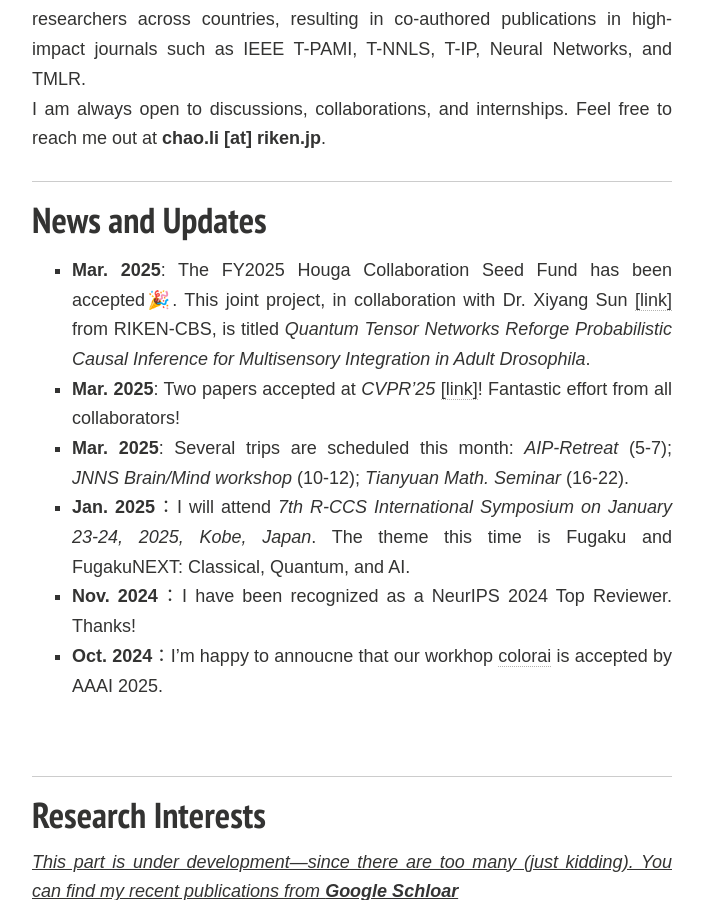
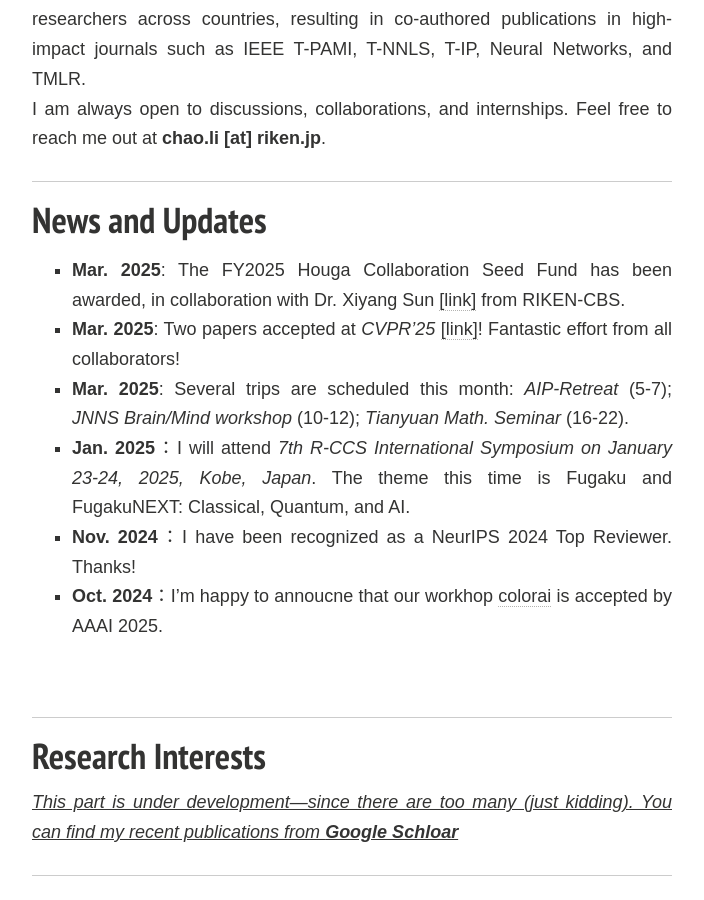
Before and after one commit to ChaoLiAtRIKEN/ChaoLiAtRIKEN.github.io, a Jekyll site: the page built from index.md, in a window 1280 px wide and 900 px high, scrolled down 596 px. Shown: the whole window, without its empty margins (288-992 px from the left). Built offline with Jekyll 4.4.1, drawn with Linux system fonts in a browser that asks for light colours; nearby versions of some CDN libraries; comment, search, counter and statistics services are not loaded; a style sheet for code colours, icons or effects is not loaded.

Commit message:
Update index.md

```diff
--- a/index.md
+++ b/index.md
@@ -35,7 +35,7 @@ If you are interested in any aspect of me, I am always open to discussions and c
 ---
 
 ## News and Updates
-- **Mar. 2025**:  The FY2025 Houga Collaboration Seed Fund has been accepted🎉. This joint project, in collaboration with Dr. Xiyang Sun [[link]](https://albertlordsun.github.io/biography/) from RIKEN-CBS, is titled *Quantum Tensor Networks Reforge Probabilistic Causal Inference for Multisensory Integration in Adult Drosophila*.
+- **Mar. 2025**:  The FY2025 Houga Collaboration Seed Fund has been awarded, in collaboration with Dr. Xiyang Sun [[link]](https://albertlordsun.github.io/biography/) from RIKEN-CBS.
 - **Mar. 2025**: Two papers accepted at *CVPR'25* [[link]](https://cvpr.thecvf.com)! Fantastic effort from all collaborators!
 - **Mar. 2025**: Several trips are scheduled this month: *AIP-Retreat* (5-7); *JNNS Brain/Mind workshop* (10-12); *Tianyuan Math. Seminar* (16-22).
 - **Jan. 2025**：I will attend *7th R-CCS International Symposium on January 23-24, 2025, Kobe, Japan*. The theme this time is Fugaku and FugakuNEXT: Classical, Quantum, and AI.
```
